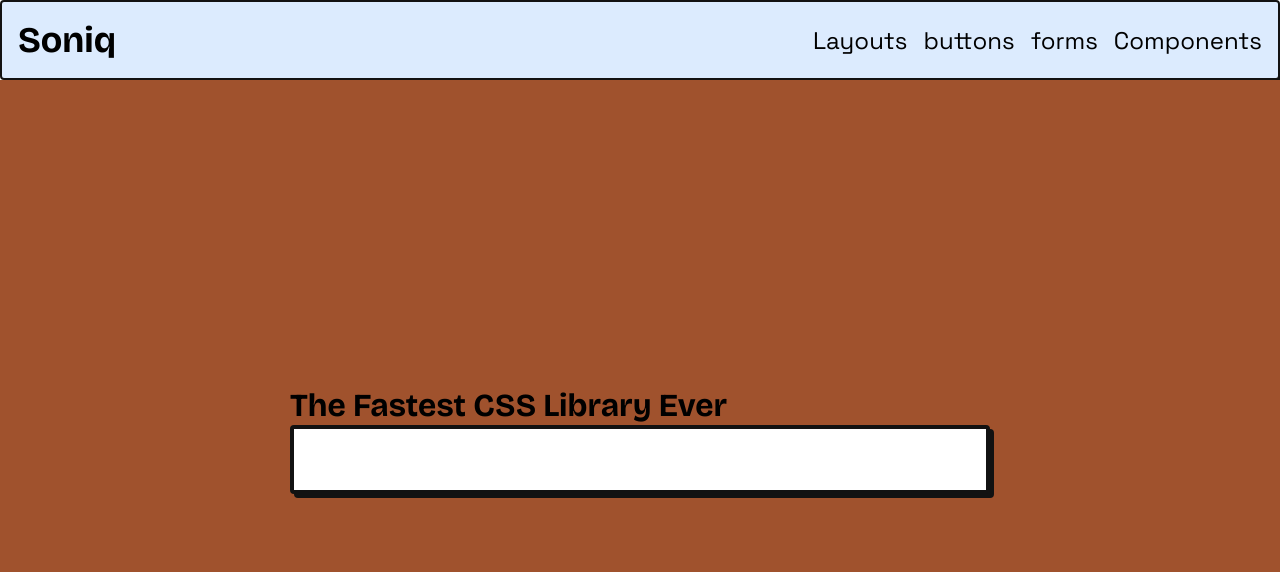
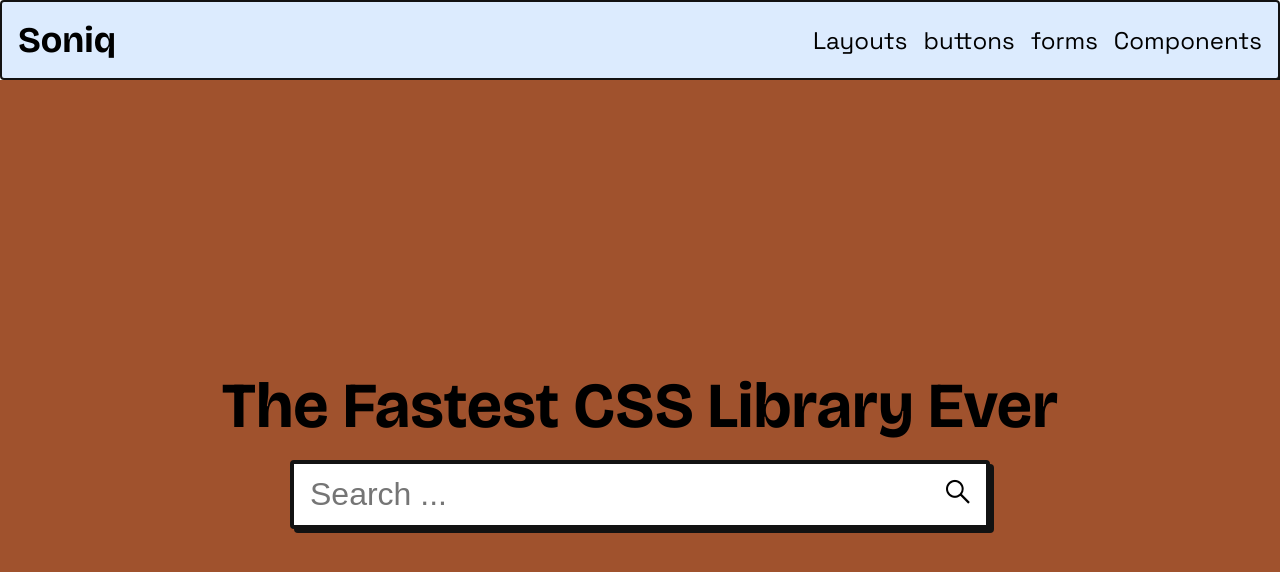
Before and after one commit to yusef-codes10/soniq, a Vue app: page / in a window 1280 px wide. Shown: the top 572 px of the page. Built offline with nearby package versions, Linux system fonts and the light colour scheme.

Commit message:
serach icon added

```diff
--- a/index.html
+++ b/index.html
@@ -16,6 +16,13 @@
       href="https://fonts.googleapis.com/css2?family=Space+Grotesk:wght@300;400;500;600;700&display=swap"
       rel="stylesheet"
     />
+    <link
+      rel="stylesheet"
+      href="https://cdnjs.cloudflare.com/ajax/libs/font-awesome/7.0.1/css/all.min.css"
+      integrity="sha512-2SwdPD6INVrV/lHTZbO2nodKhrnDdJK9/kg2XD1r9uGqPo1cUbujc+IYdlYdEErWNu69gVcYgdxlmVmzTWnetw=="
+      crossorigin="anonymous"
+      referrerpolicy="no-referrer"
+    />
     <title>Soniq</title>
   </head>
   <body>
--- a/src/views/HomeView.vue
+++ b/src/views/HomeView.vue
@@ -5,7 +5,8 @@
     <div class="cta">
       <h1>The Fastest CSS Library Ever</h1>
       <div class="search-input">
-        <input type="search" name="" id="" />
+        <i class="fa-brands fa-sistrix"></i>
+        <input type="search" placeholder="Search ..." />
       </div>
     </div>
   </div>
@@ -25,9 +26,22 @@
   background-color: sienna;
 }
 
+.home h1 {
+  font-size: clamp(2rem, 6vw + 0.5rem, 4rem);
+  margin: 1rem 0;
+}
+
 .search-input {
   width: clamp(280px, 60vw, 700px);
   margin: 0 auto;
+  position: relative;
+}
+
+.search-input i {
+  font-size: 1.7rem;
+  position: absolute;
+  top: 18px;
+  right: 15px;
 }
 
 input {
```
